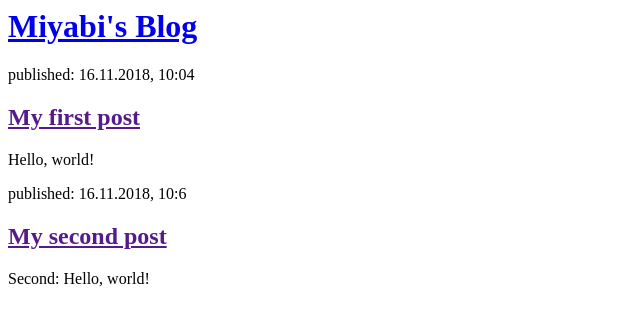
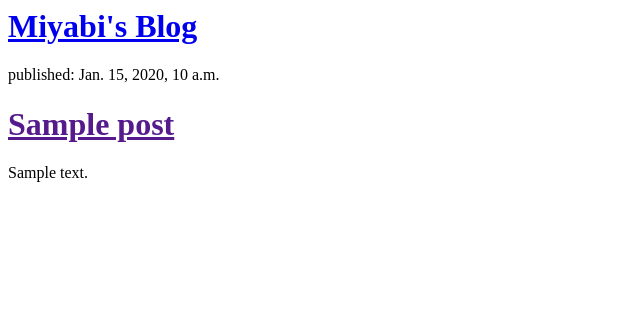
Before and after one commit to deepunderthewater/Blog, a Django app: template blog/templates/blog/post_list.html in a window 1280 px wide. Shown: the top 326 px of the page, without its empty margins (0-640 px from the left). Run offline with Django 3.2, Linux system fonts and the light colour scheme; the template is opened without the code that fills it: values that come from a table or form of the project are taken from there, others are empty; tables that the repository leaves empty hold one stand-in row (values such as "Sample post").

Commit message:
Modified templates to display posts from database.

```diff
--- a/blog/models.py
+++ b/blog/models.py
@@ -1,6 +1,5 @@
 from django.db import models
 from django.utils import timezone
-
 
 class Post(models.Model):
     author = models.ForeignKey('auth.User', on_delete=models.CASCADE)
--- a/blog/templates/blog/post_list.html
+++ b/blog/templates/blog/post_list.html
@@ -8,16 +8,14 @@
         <h1><a href="/">Miyabi's Blog</a></h1>
     </div>
 
-    <div>
-        <p>published: 16.11.2018, 10:04</p>
-        <h2><a href="">My first post</a></h2>
-        <p>Hello, world!</p>
-    </div>
 
-    <div>
-        <p>published: 16.11.2018, 10:6</p>
-        <h2><a href="">My second post</a></h2>
-        <p>Second: Hello, world!</p>
-    </div>
+    {% for post in posts %}
+        <div>
+            <p>published: {{ post.published_date }}</p>
+            <h1><a href="">{{ post.title }}</a></h1>
+            <p>{{ post.text|linebreaksbr }}</p>
+        </div>
+    {% endfor %}
+
 </body>
 </html>
--- a/blog/views.py
+++ b/blog/views.py
@@ -1,4 +1,7 @@
 from django.shortcuts import render
+from django.utils import timezone
+from .models import Post
 
 def post_list(request):
-    return render(request, 'blog/post_list.html', {})
+    posts = Post.objects.filter(published_date__lte=timezone.now()).order_by('published_date')
+    return render(request, 'blog/post_list.html', {'posts': posts})
```
